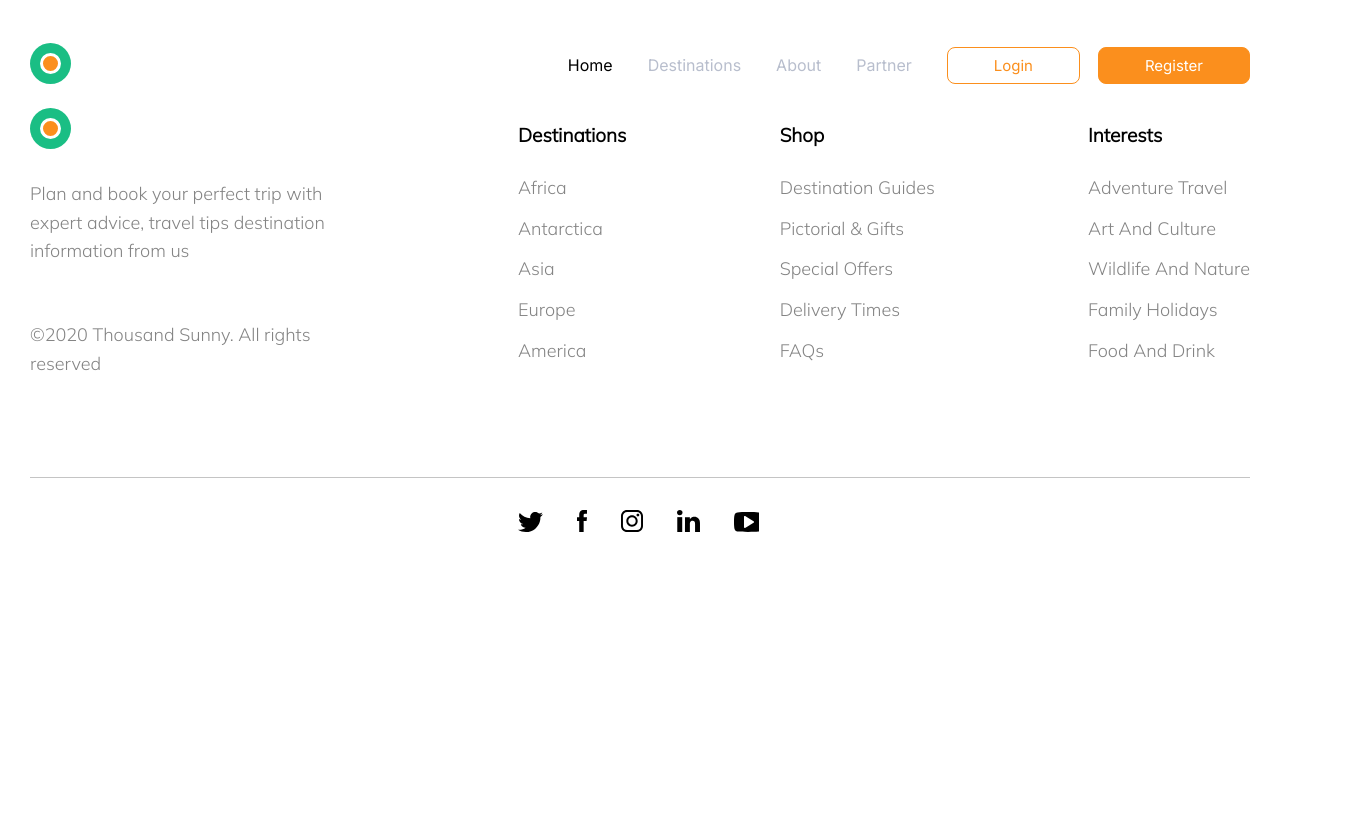
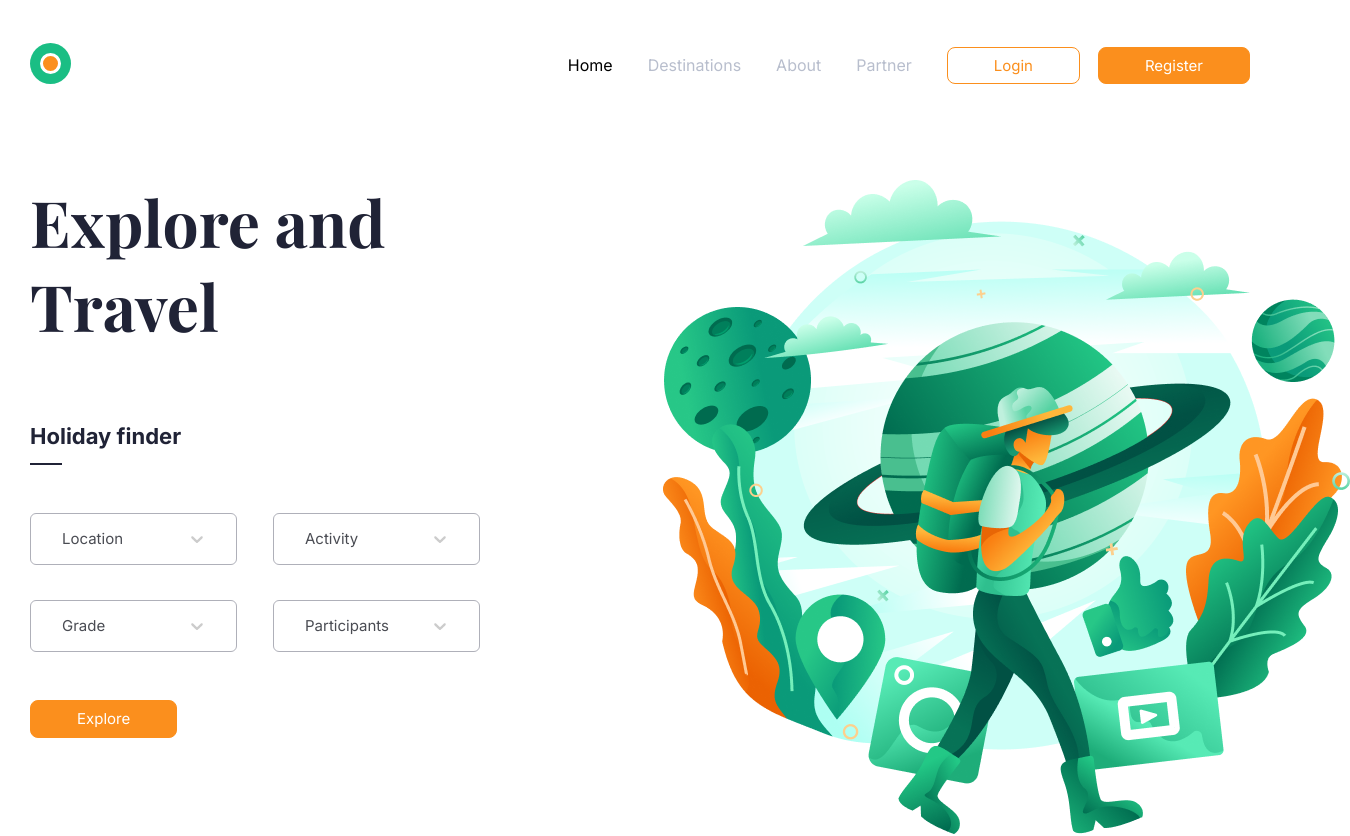
Before and after one commit to olehlavryk/tour-and-travel, a React (Create React App) app: page / in a window 1280 px wide. Shown: the top 836 px of the page, 1350 px wide, since content can reach past the window. Before the commit the page ends 800 px from the top, so only its background shows below. Built offline with nearby package versions, Linux system fonts and the light colour scheme.

Commit message:
Create Travel Finder Section

```diff
--- a/package.json
+++ b/package.json
@@ -9,6 +9,7 @@
     "react": "^17.0.2",
     "react-dom": "^17.0.2",
     "react-scripts": "4.0.3",
+    "react-select": "^4.3.0",
     "styled-components": "^5.2.1",
     "styled-normalize": "^8.0.7",
     "uuidv4": "^6.2.7",
--- a/src/App.js
+++ b/src/App.js
@@ -1,10 +1,12 @@
 import Header from './components/Header/Header'
 import Footer from './components/Footer/Footer';
+import Main from './components/Main/Main';
 
 function App() {
   return (
     <div className="App">
       <Header />
+      <Main />
       <Footer />
     </div>
   );
--- a/src/components/Header/Header.js
+++ b/src/components/Header/Header.js
@@ -4,11 +4,6 @@ import Navigation from 'src/components/Navigation/Navigation';
 import Logo from 'src/components/Logo/Logo';
 import Row from 'src/components/Row/Row';
 import Container from 'src/components/Container/Container';
-
-const StyledHeader = styled.header`
-    margin-top: 43px;
-    padding-bottom: 20px;
-`;
 
 const Header = () => {
     return (
@@ -22,9 +17,12 @@ const Header = () => {
                 </Row>
             </Container>
         </StyledHeader>
-
-
     );
 }
 
 export default Header;
+
+const StyledHeader = styled.header`
+    margin-top: 43px;
+    padding-bottom: 20px;
+`;
--- /dev/null
+++ b/src/components/Main/Main.js
@@ -0,0 +1,14 @@
+import styled from 'styled-components';
+import TraveFinder from 'src/components/Sections/TravelFinder/TraveFinder';
+
+const Main = () => {
+    return (
+        <StyledMain>
+            <TraveFinder />
+        </StyledMain>
+    );
+}
+
+export default Main;
+
+const StyledMain = styled.main``;
--- a/src/components/Menu/Menu.js
+++ b/src/components/Menu/Menu.js
@@ -5,7 +5,7 @@ const Menu = () => {
         <StyledMenu>
             {mainMenuList.map((item, index) => (
                 <li key={item}>
-                    <a href="/#" class={index === 0 ? 'active' : ''}>{item}</a>
+                    <a href="/#" className={index === 0 ? 'active' : ''}>{item}</a>
                 </li>
             ))}
         </StyledMenu>
--- a/src/components/Sections/TravelFinder/TraveFinder.js
+++ b/src/components/Sections/TravelFinder/TraveFinder.js
@@ -2,19 +2,93 @@ import styled from 'styled-components';
 import Flex from 'src/components/Flex/Flex';
 import Row from 'src/components/Row/Row';
 import Container from 'src/components/Container/Container';
+import Button from 'src/components/Button/Button';
+import Select from 'react-select'
+import { Locations, Activity, Grade, Participants } from 'src/config/config';
+import travel_finder_image from "./images/travel_finder_image.png";
+
+
+const customStyles = {
+    container: provided => ({
+        ...provided,
+        width: '46%',
+        marginBottom: '35px',
+    }),
+    control: provided => ({
+        ...provided,
+        height: '52px',
+        border: '0.8px solid #AFB0B9',
+        borderRadius: '6px',
+        fontFamily: 'Inter',
+        fontSize: '15px',
+        lineHeight: 1.2,
+    }),
+    option: provided => ({
+        ...provided,
+        fontFamily: 'Inter',
+        fontSize: '15px',
+        lineHeight: 1.2,
+    }),
+    singleValue: provided => ({
+        ...provided,
+        color: '#4A4C53',
+        paddingLeft: '21px',
+    }),
+
+    indicatorsContainer: provided => ({
+        ...provided,
+        paddingRight: '21px',
+    }),
+};
+
 
 const TravelFinder = () => {
     return (
         <StyledTravelFinder>
             <Container>
                 <Row>
-                    <Flex>
+                    <Flex justify="space-between">
                         <StyledTravelFinderLeft>
-                            1
+                            <FinderHeading>
+                                Explore and Travel
+                            </FinderHeading>
+                            <FinderBox>
+                                <FinderBoxHeading>
+                                    Holiday finder
+                                </FinderBoxHeading>
+                                <FinderSelectsBox>
+                                    <Flex justify="space-between">
+                                        <Select components={{
+                                            IndicatorSeparator: () => null
+                                        }} defaultValue={{ value: '', label: 'Location' }} options={Locations} styles={customStyles} />
+                                        <Select
+                                            components={{
+                                                IndicatorSeparator: () => null
+                                            }} defaultValue={{ value: '', label: 'Activity' }} options={Activity} styles={customStyles} />
+                                    </Flex>
+
+                                    <Flex justify="space-between">
+                                        <Select components={{
+                                            IndicatorSeparator: () => null
+                                        }} defaultValue={{ value: '', label: 'Grade' }} options={Grade} styles={customStyles} />
+                                        <Select components={{
+                                            IndicatorSeparator: () => null
+                                        }} defaultValue={{ value: '', label: 'Participants' }} options={Participants} styles={customStyles} />
+                                    </Flex>
+
+                                </FinderSelectsBox>
+                                <Button primary>
+                                    Explore
+                                </Button>
+                            </FinderBox>
                         </StyledTravelFinderLeft>
 
                         <StyledTravelFinderRight>
-                            2
+                            <img
+                                src={travel_finder_image}
+                                className="img__responsive"
+                                alt="Travel Finder Image"
+                            />
                         </StyledTravelFinderRight>
                     </Flex>
 
@@ -27,13 +101,58 @@ const TravelFinder = () => {
 export default TravelFinder;
 
 const StyledTravelFinder = styled.section`
-
+    margin-top: 72px;
+    margin-bottom: 282px;
 `;
 
 const StyledTravelFinderLeft = styled.section`
 
 `;
 
+const FinderHeading = styled.h2`
+    max-width: 450px;
+    font-family: 'Playfair Display';
+    font-weight: bold;
+    font-size: 64px;
+    line-height: 1.3;
+    color: #202336;
+    margin-bottom: 75px;
+`;
+
+const FinderBox = styled.div`
+    max-width: 470px;
+`;
+
+const FinderBoxHeading = styled.h3`
+    font-family: Inter;
+    font-style: normal;
+    font-weight: 600;
+    font-size: 22px;
+    line-height: 1.3;
+    color: #202336;
+    position: relative;
+    padding-bottom: 15px;
+
+    &:before {
+        content: '';
+        position: absolute;
+        left: 0;
+        bottom: 0;
+        width: 32px;
+        height: 2px;
+        background: #202336;
+    }
+`;
+
+const FinderSelectsBox = styled.div`
+    margin: 48px 0 13px 0;
+`;
+
 const StyledTravelFinderRight = styled.section`
-
+    img {
+        width: calc(100% + 100px);
+        height: auto;
+        position: relative;
+        margin-right: -100px;
+    }
 `;
--- a/src/config/config.js
+++ b/src/config/config.js
@@ -111,3 +111,31 @@ export const footerListRight = [
         name: "Food And Drink",
     },
 ];
+
+export const Locations = [
+    ,
+    { value: 'africa', label: 'Africa' },
+    { value: 'antarctica', label: 'Antarctica' },
+    { value: 'asia', label: 'Asia' },
+    { value: 'america', label: 'America' },
+    { value: 'europe', label: 'Europe' },
+];
+
+export const Activity = [
+    { value: 'tour', label: 'Tour' },
+    { value: 'hiking', label: 'Hiking' },
+    { value: 'ski', label: 'Ski' },
+]
+
+export const Grade = [
+    { value: 'all-inclusive', label: 'All inclusive' },
+    { value: 'premium', label: 'Premium' },
+    { value: 'econom', label: 'Econom' },
+]
+
+export const Participants = [
+    { value: 'single', label: 'Single' },
+    { value: 'two-persons', label: 'Two persons' },
+    { value: 'three-persons', label: 'Three-persons' },
+    { value: 'three-and-more', label: 'Three and more persons' },
+]
--- a/src/index.js
+++ b/src/index.js
@@ -5,11 +5,6 @@ import { Normalize } from 'styled-normalize'
 import { createGlobalStyle, ThemeProvider } from 'styled-components';
 
 const Global = createGlobalStyle`
-  .App {
-    min-height: 100vh;
-    overflow: hidden;
-  }
-
   ul {
     list-style: none;
     padding: 0;
@@ -24,6 +19,12 @@ const Global = createGlobalStyle`
   a {
     transition: ${props => props.theme.transition.default};
     text-decoration: none;
+  }
+
+  .img__responsive {
+    width: 100%;
+    height: auto;
+    display: block;
   }
 
 `;
```
Also changed, not shown: src/components/Icons/iconsConfig.js (+3 -3 lines), src/components/Sections/TravelFinder/images/travel_finder_image.png (added), 1 other file (tests, documents, lock files or other folders).
